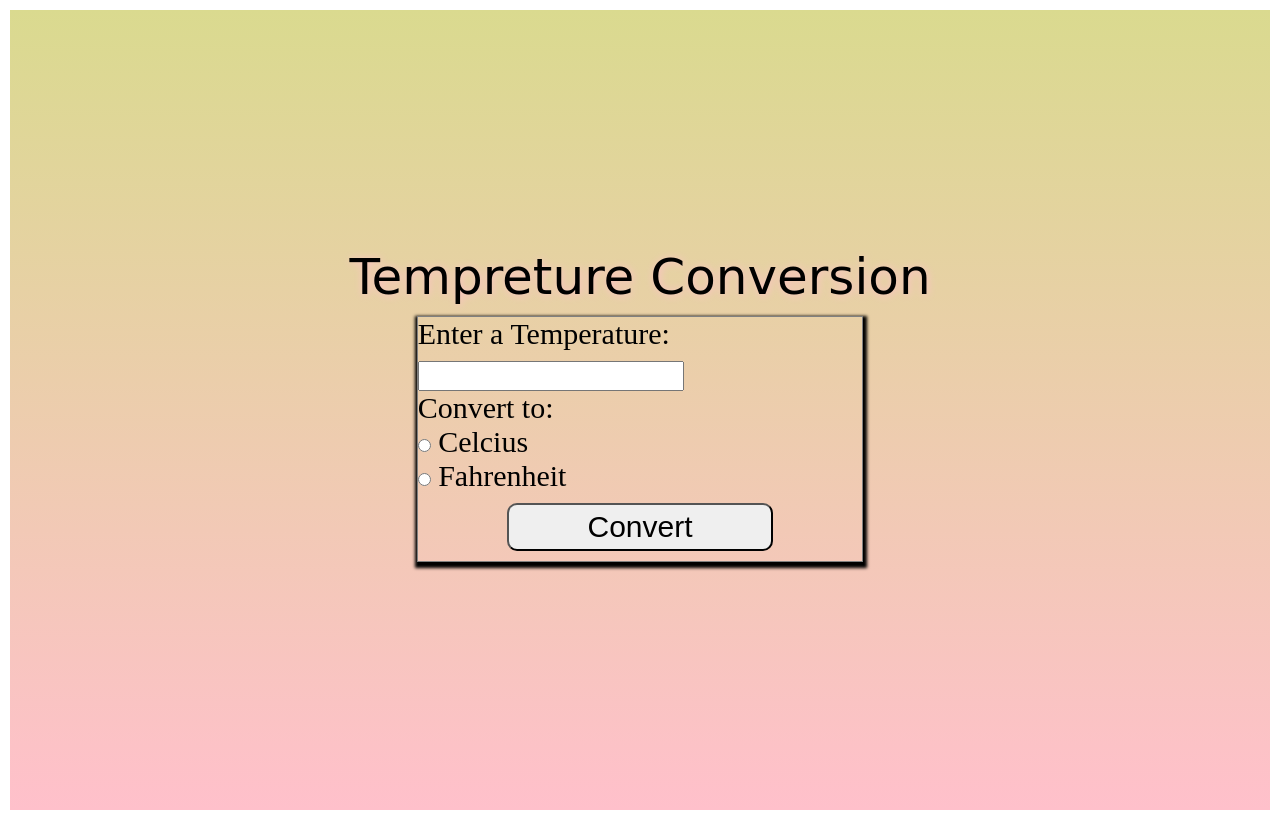
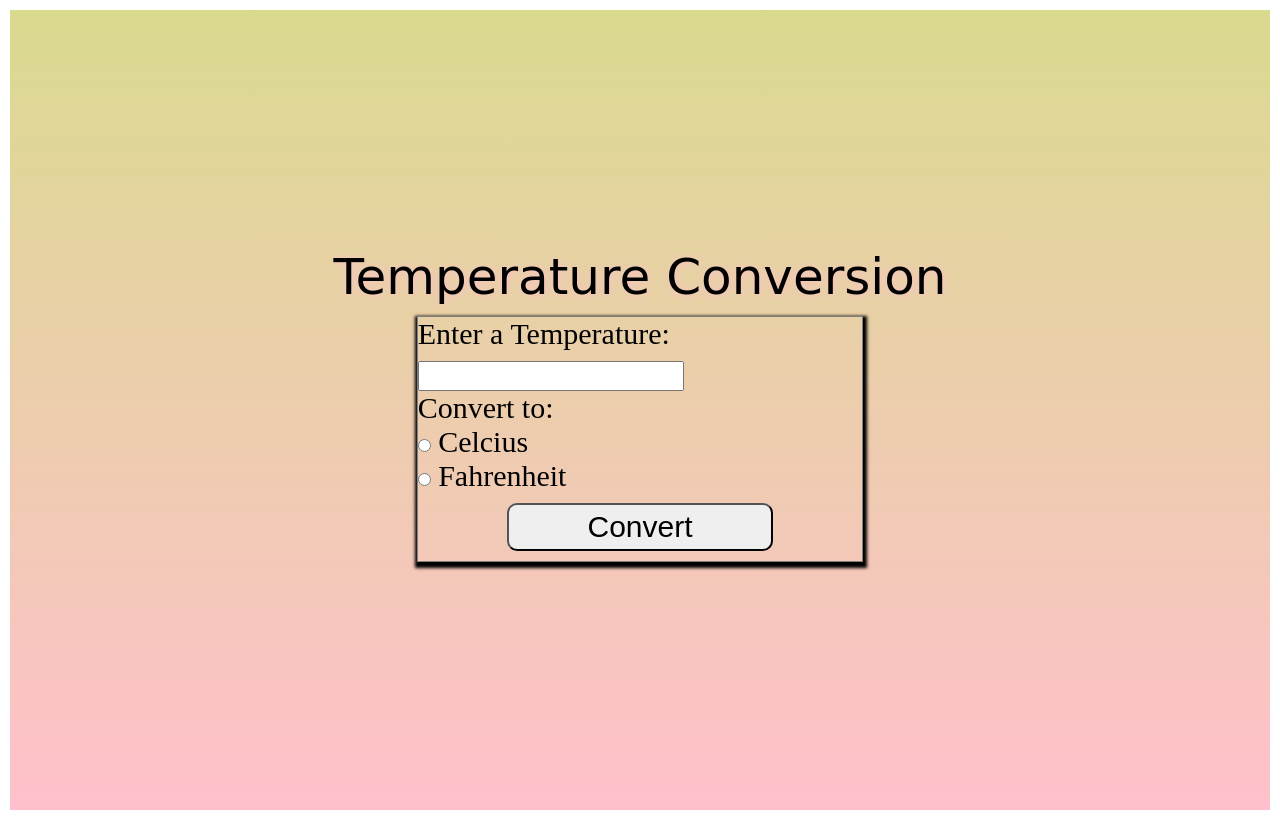
Before and after one commit to Sweetlyra01/currency-conversion, a plain HTML site: page index.html in a window 1280 px wide. Drawn offline with Linux system fonts and the light colour scheme; a web font is replaced by a local one.

Commit message:
changes made

```diff
--- a/index.html
+++ b/index.html
@@ -8,7 +8,7 @@
 </head>
 <body>
     <div class="mytemperature-conversion-table">
-        <span>Tempreture Conversion</span>
+        <span>Temperature Conversion</span>
         <div class="design-for-table">
             <div class="enter-a-text-section">
                 <label>Enter a Temperature:</label>
```
